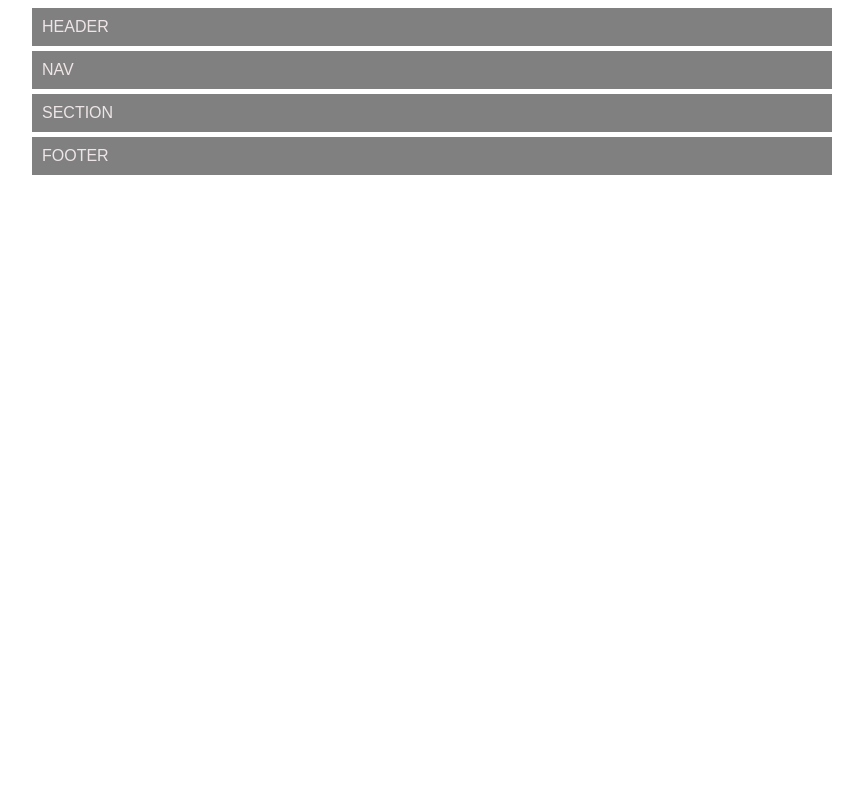
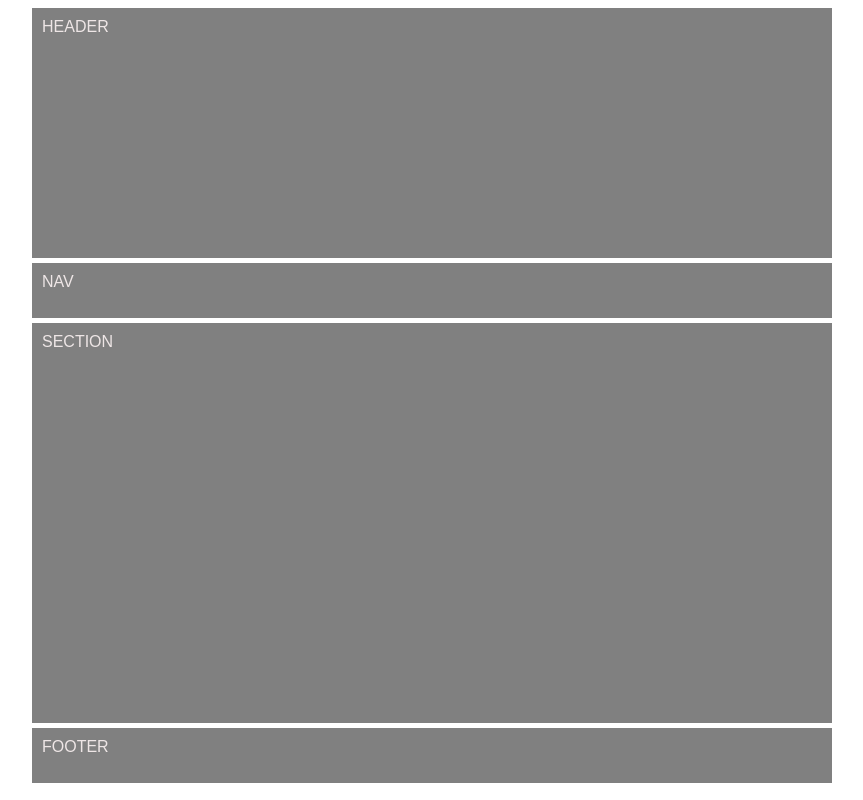
Before and after one commit to FilipeMGaspar/Curso_HTML5_e_CSS3_FSN_2016, a PHP site: page / in a window 1280 px wide. Shown: the whole page, without its empty margins (208-1071 px from the left). Run offline with PHP 8.4, Linux system fonts and the light colour scheme.

Commit message:
Aula 11 Object Oriented CSS

```diff
--- a/Aula11/css/estilo.css
+++ b/Aula11/css/estilo.css
@@ -10,3 +10,19 @@ header, nav, section, footer{
     font: 100% Arial;
     color: rgb(238, 230, 230);
 }
+
+header{
+    height: 250px;
+}
+
+section{
+    height: 400px;
+}
+
+nav, footer{
+    height: 55px;
+}
+
+@media only screen and (max-width: 650px){
+
+}
```
